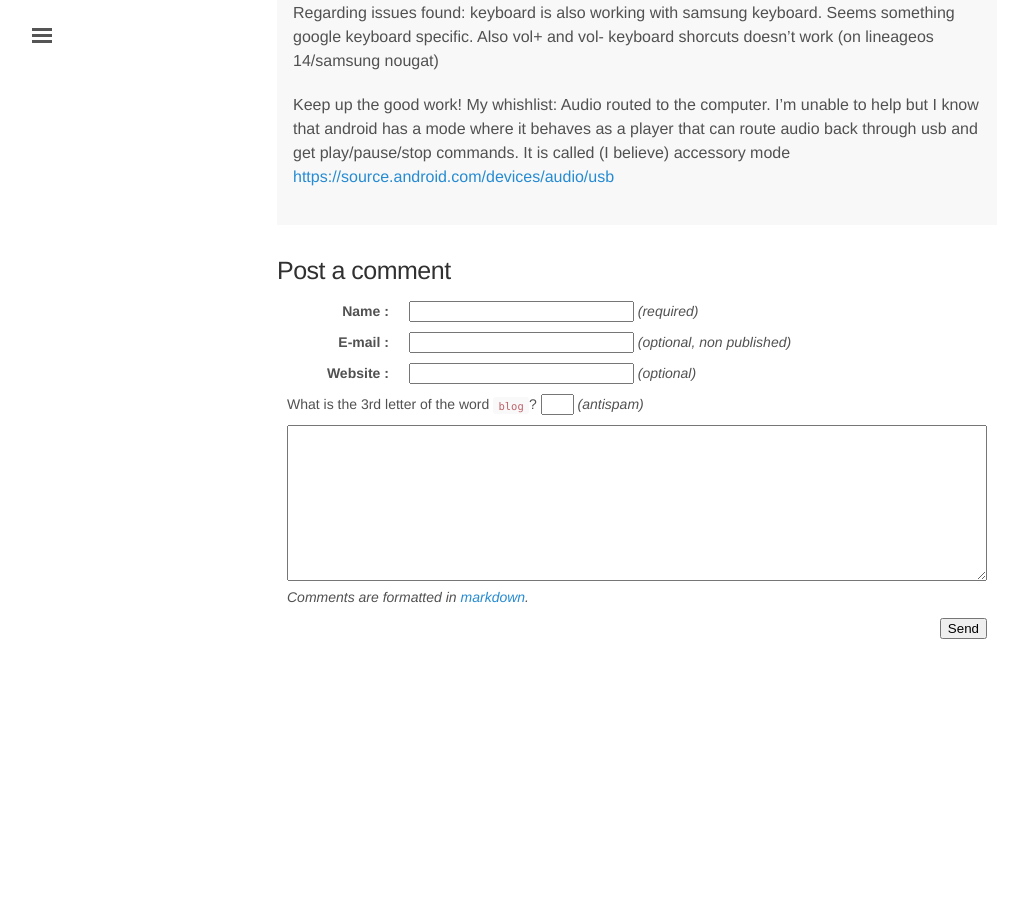
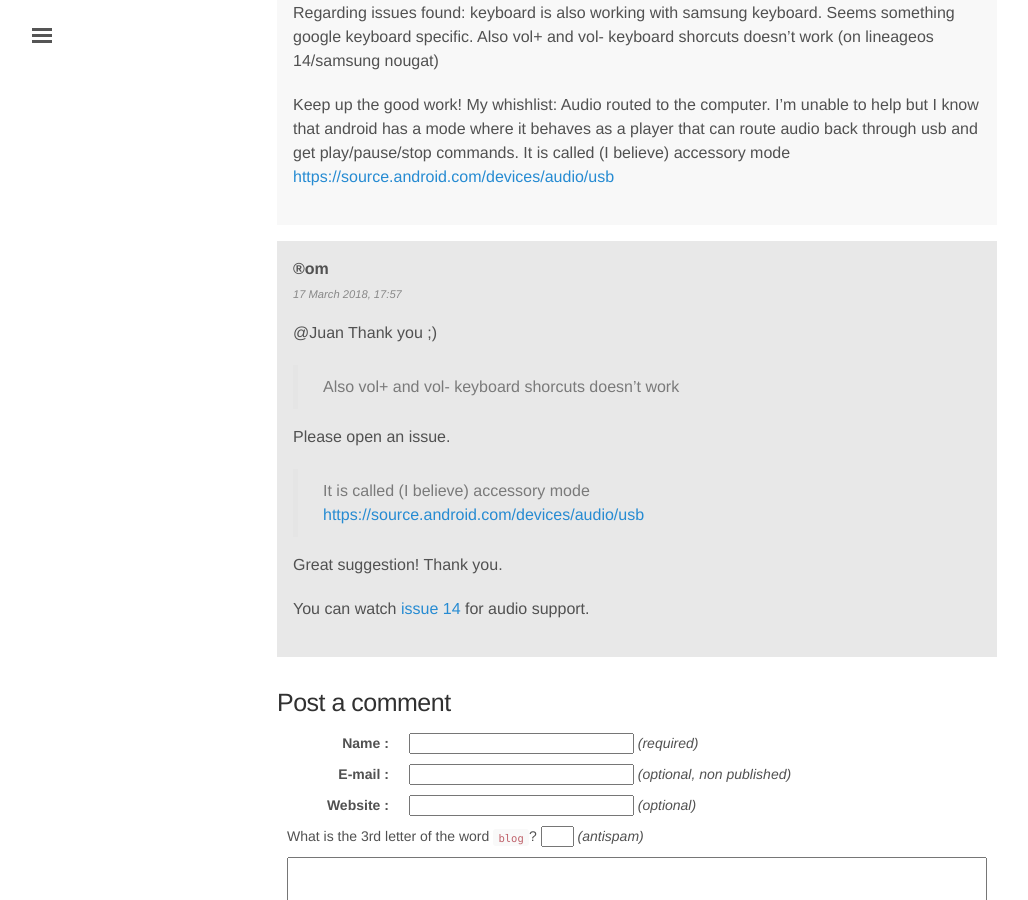
Before and after one commit to rom1v/blog.rom1v.com, a Jekyll site: the page built from _posts/2018-03-08-introducing-scrcpy.md, in a window 1280 px wide and 900 px high, scrolled down 15885 px. Shown: the whole window, without its empty margins (3-1031 px from the left). Built offline with Jekyll 4.4.1, drawn with Linux system fonts in a browser that asks for light colours; before the commit the page ends 16549 px from its top, so only the background shows below that.

Commit message:
Publish comment 30 for scrcpy

```diff
--- a/_data/comments-2018-03-introducing-scrcpy.yaml
+++ b/_data/comments-2018-03-introducing-scrcpy.yaml
@@ -261,3 +261,21 @@
     player that can route audio back through usb and get play/pause/stop
     commands. It is called (I believe) accessory mode
     <https://source.android.com/devices/audio/usb>
+- id: 30
+  author: ®om
+  date: 2018-03-17 17:57:55+01:00
+  contents: |
+    @Juan Thank you ;)
+
+    > Also vol+ and vol- keyboard shorcuts doesn't work
+
+    Please open an issue.
+
+    > It is called (I believe) accessory mode
+    > <https://source.android.com/devices/audio/usb>
+
+    Great suggestion! Thank you.
+
+    You can watch [issue 14] for audio support.
+
+    [issue 14]: https://github.com/Genymobile/scrcpy/issues/14
```
